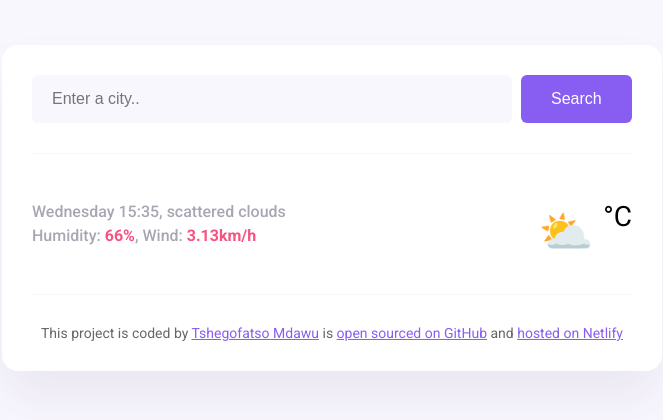
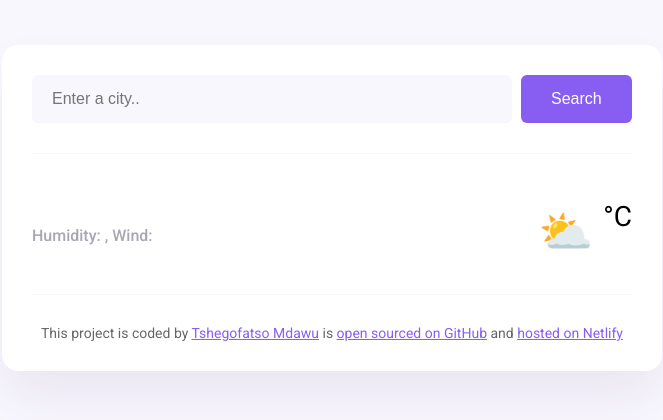
Before and after one commit to Tshegofatso-Mdawu/Plus-Project, a plain HTML site: page index.html in a window 1280 px wide. Shown: the whole page, without its empty margins (308-971 px from the left). Drawn offline with nearby package versions, Linux system fonts and the light colour scheme; no server answers.

Commit message:
weather info added

```diff
--- a/index.html
+++ b/index.html
@@ -32,9 +32,10 @@
           <div>
             <h1 class="weather-app-city" id="city"></h1>
             <p class="weather-app-details">
-              Wednesday 15:35, scattered clouds
+              <span id="time"></span> <span id="description"></span>
               <br />
-              Humidity: <strong>66%</strong>, Wind: <strong>3.13km/h</strong>
+              Humidity: <strong id="humidity"></strong>, Wind:
+              <strong id="wind-speed"></strong>
             </p>
           </div>
           <div class="weather-app-temperature-container">
@@ -46,12 +47,20 @@
       </main>
 
       <footer>
-         This project is coded by
-        <a href="https://github.com/Tshegofatso-Mdawu" target="_blank">Tshegofatso Mdawu</a>
+        This project is coded by
+        <a href="https://github.com/Tshegofatso-Mdawu" target="_blank"
+          >Tshegofatso Mdawu</a
+        >
         is
-        <a href="https://github.com/Tshegofatso-Mdawu/Plus-Project" target="_blank">open sourced on GitHub</a>
+        <a
+          href="https://github.com/Tshegofatso-Mdawu/Plus-Project"
+          target="_blank"
+          >open sourced on GitHub</a
+        >
         and
-        <a href="https://plus-project1.netlify.app" target="_blank">hosted on Netlify</a>
+        <a href="https://plus-project1.netlify.app" target="_blank"
+          >hosted on Netlify</a
+        >
       </footer>
     </div>
     <script src="src/script.js"></script>
```
